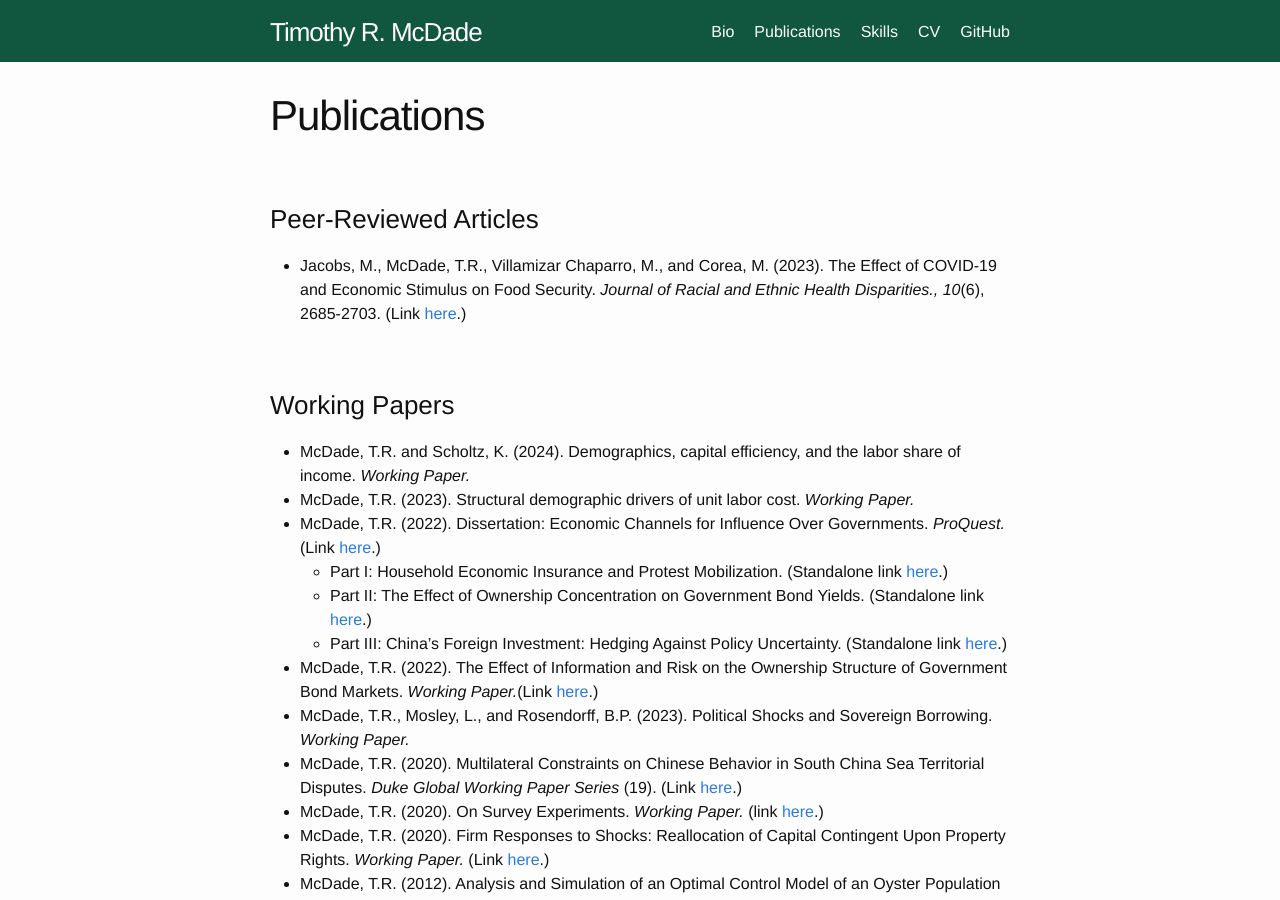
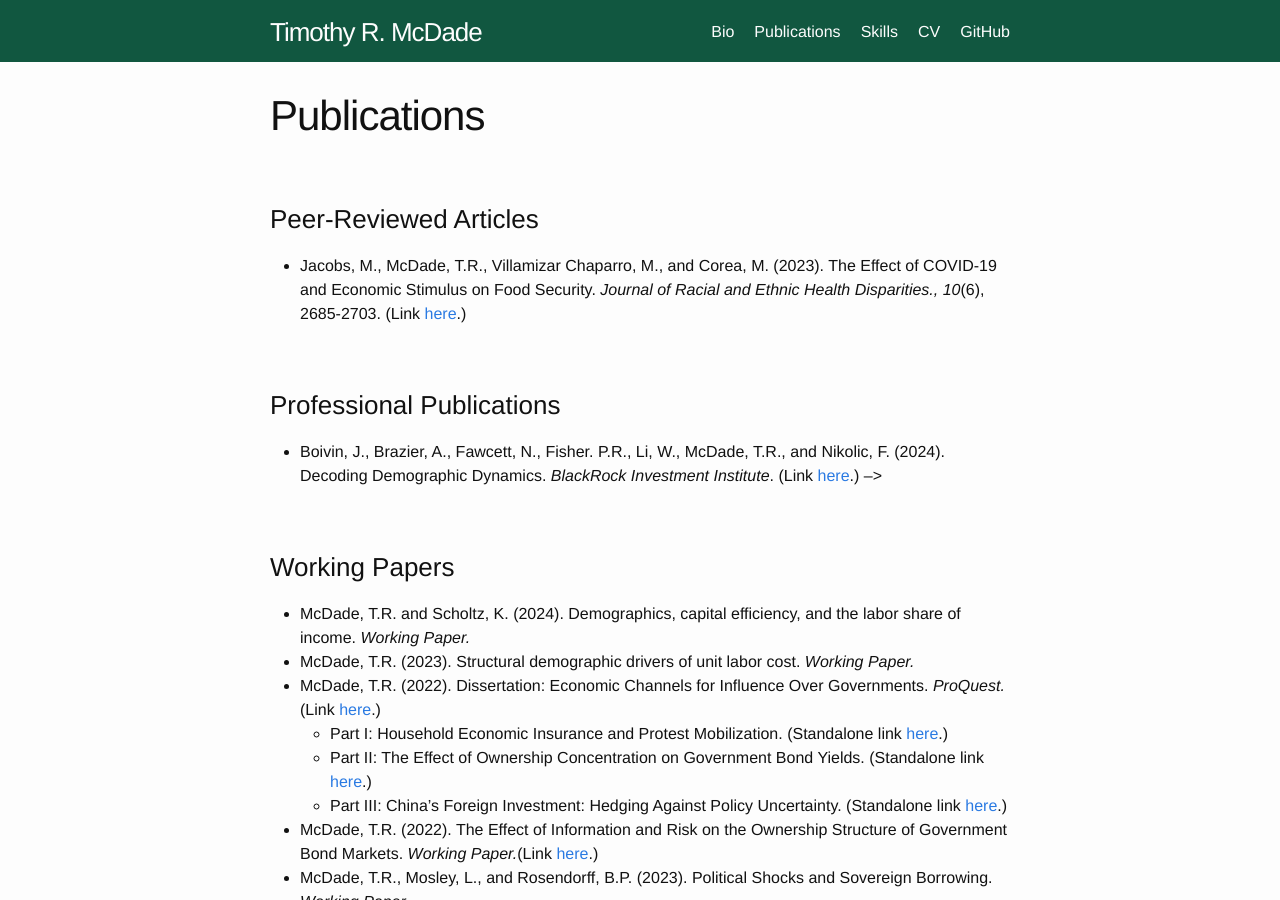
Before and after one commit to trmcdade/trmcdade.github.io, a Jekyll site: the page built from publications.md, in a window 1280 px wide and 900 px high. Built offline with Jekyll 4.4.1, drawn with Linux system fonts in a browser that asks for light colours; our own code applies the rules of GitHub Pages for plain Markdown files.

Commit message:
Update publications.md

```diff
--- a/publications.md
+++ b/publications.md
@@ -5,6 +5,10 @@ title: Publications
 ### Peer-Reviewed Articles
 
   - Jacobs, M., McDade, T.R., Villamizar Chaparro, M., and Corea, M. (2023). The Effect of COVID-19 and Economic Stimulus on Food Security. *Journal of Racial and Ethnic Health Disparities., 10*(6), 2685-2703. (Link <a href="assets/papers/Jacobs_et_al_Food_Security_and_Covid_2022.pdf">here</a>.)
+
+### Professional Publications
+
+  - Boivin, J., Brazier, A., Fawcett, N., Fisher. P.R., Li, W., McDade, T.R., and Nikolic, F. (2024). Decoding Demographic Dynamics. *BlackRock Investment Institute*. (Link <a href="assets/papers/BII_Decoding_Demographic_Divergence_March_2022.pdf">here</a>.) -->
 
 ### Working Papers
 
```
Also changed, not shown: other parts of publications.md (+0 -4 lines).
